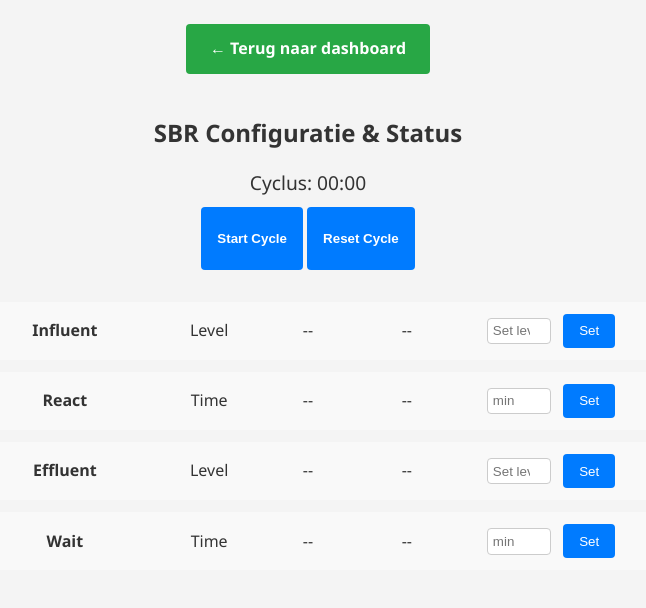
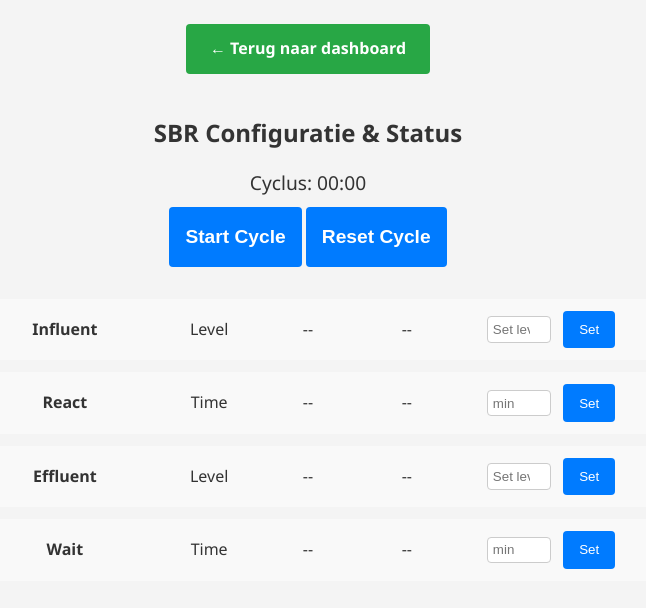
Before and after one commit to jelmertamis/Obelix_SCADA, a Flask app: page /sbr in a window 1280 px wide. Shown: the top 608 px of the page, without its empty margins (332-978 px from the left). Run offline with Flask 3, Linux system fonts and the light colour scheme; data comes from the database, SQL or seed files in the repository; some libraries are stand-ins or nearby versions.

Commit message:
some css styling for sbr.html

```diff
--- a/templates/sbr.html
+++ b/templates/sbr.html
@@ -41,15 +41,17 @@
     border: 1px solid #ccc; border-radius: 0.25rem;
   }
   .phase-set-btn {
-    padding: 0.6rem 1rem; border: none; border-radius: 0.25rem;
+    padding: 0.7rem 1rem; border: none; border-radius: 0.25rem;
     background: #007bff; color: #fff; cursor: pointer;
   }
   .phase-set-btn:hover { background: #0056b3; }
   .control_button {
-    padding: 1.5rem 1rem; border: none; border-radius: 0.25rem;
+    padding: 1.2rem 1rem; border: none; border-radius: 0.25rem;
     background: #007bff; color: #fff; cursor: pointer;
+    font-size: 1.2rem;
     font-weight: bold;
   }
+  .control_button:hover { background: #0056b3; }
 </style>
 {% endblock %}
 
```
